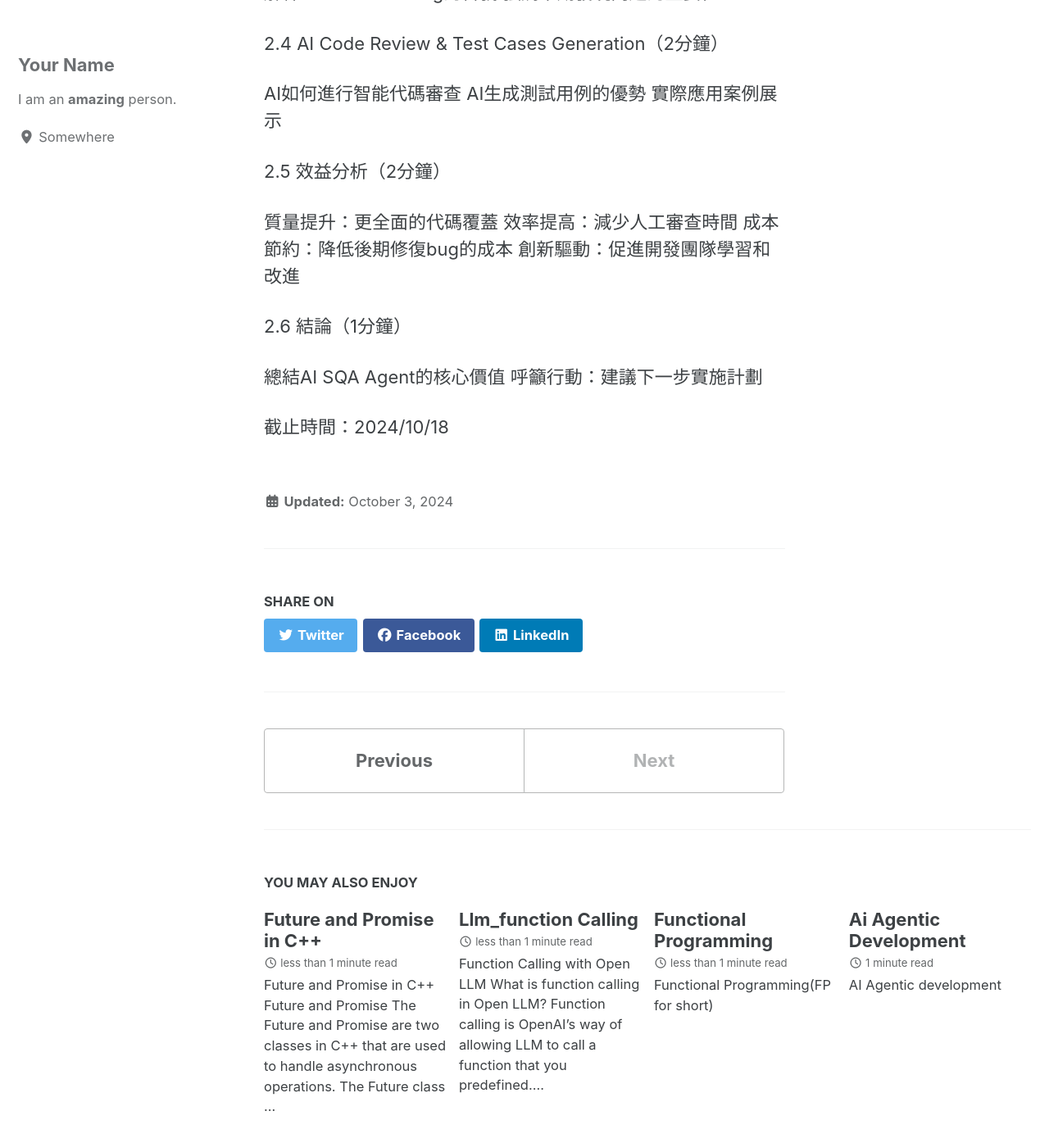
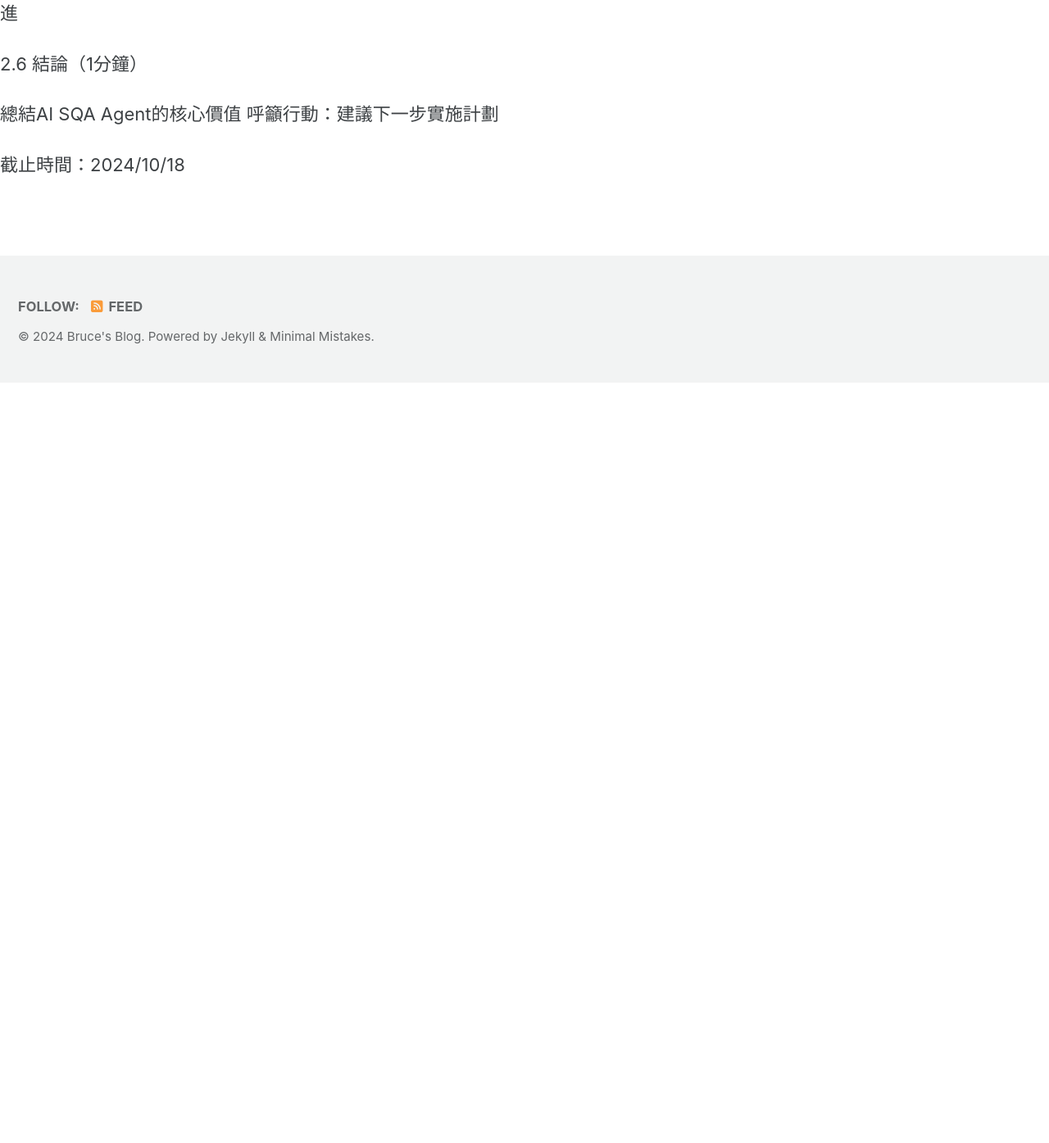
Before and after one commit to cwwang2/page, a Jekyll site: the page built from post_backup/2024-10-03-presentation.md, in a window 1280 px wide and 1400 px high, scrolled down 1642 px. Shown: the top 1395 px of the window at 82% size. Built offline with Jekyll 4.4.1, drawn with Linux system fonts in a browser that asks for light colours; cached includes are drawn as plain includes; our own code applies the rules of GitHub Pages for plain Markdown files; after the commit the page ends 2109 px from its top, so only the background shows below that; some of the changed text lies outside the part shown.

Commit message:
add theme

```diff
--- a/_config.yml
+++ b/_config.yml
@@ -10,7 +10,7 @@
 # Review documentation to determine if you should use `theme` or `remote_theme`
 # https://mmistakes.github.io/minimal-mistakes/docs/quick-start-guide/#installing-the-theme
 
-# theme                  : "minimal-mistakes-jekyll"
+theme                  : "minimal-mistakes-jekyll"
 # remote_theme           : "mmistakes/minimal-mistakes"
 minimal_mistakes_skin    : "default" # "air", "aqua", "contrast", "dark", "dirt", "neon", "mint", "plum", "sunrise"
 
```
Also changed, not shown: post_backup/2023-11-05-leetcode-258.md (renamed from _posts/backup/2023-11-05-leetcode-258.md), post_backup/2024-07-13-Functional-Programming.md (renamed from _posts/backup/2024-07-13-Functional-Programming.md), post_backup/2024-07-18.md (renamed from _posts/backup/2024-07-18.md), post_backup/2024-07-24-LLM_Function-Calling.md (renamed from _posts/backup/2024-07-24-LLM_Function-Calling.md), post_backup/2024-10-03-presentation.md (renamed from _posts/backup/2024-10-03-presentation.md).
